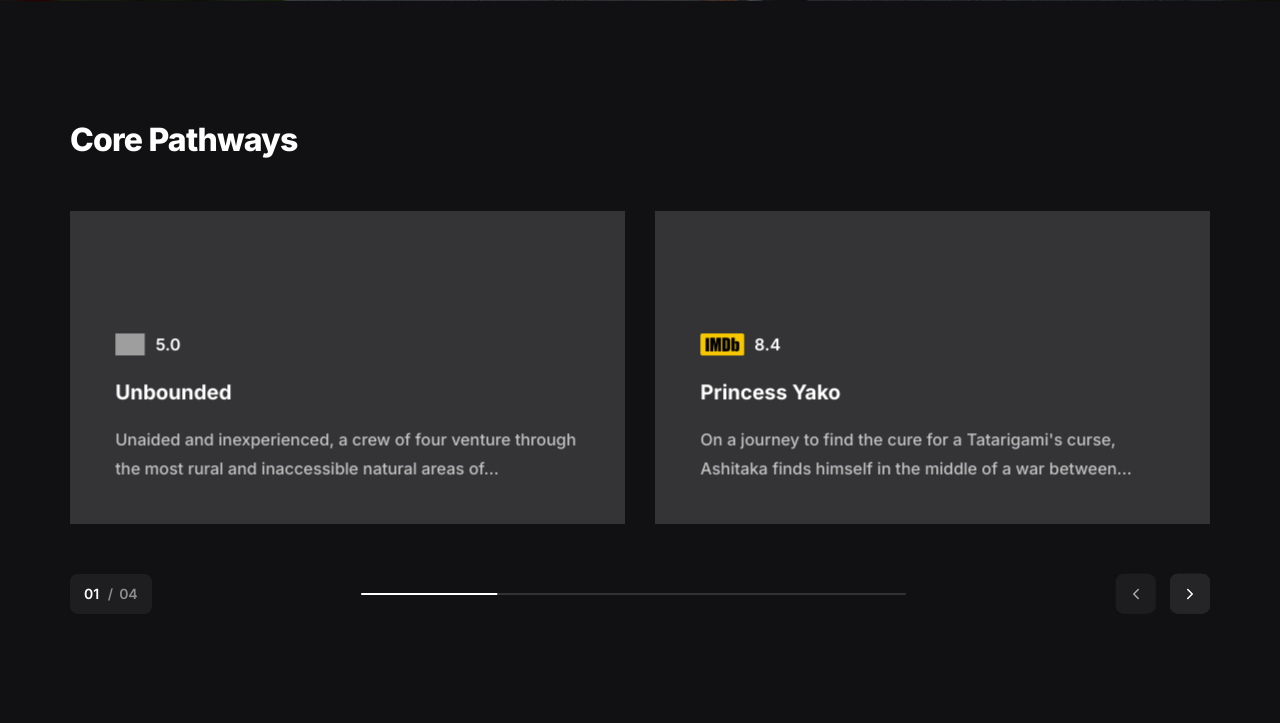
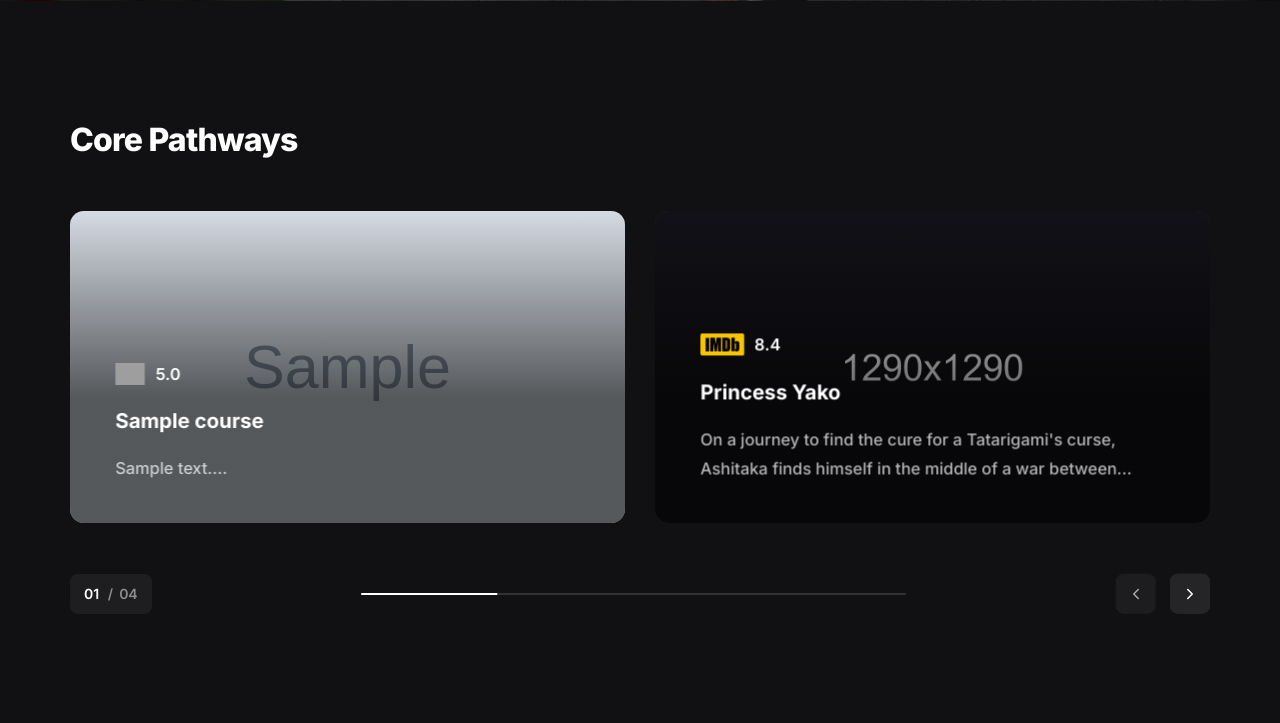
Before and after one commit to Jan-Cosmic-Foundation/drjan_exclusive, a Django app: page / in a window 1280 px wide. Shown: the part 799-1522 px from the top of the page. Run offline with Django 5.2, Linux system fonts and the light colour scheme; tables that the repository leaves empty hold one stand-in row (values such as "Sample post"); grey boxes marked "Sample" are stand-in pictures; some libraries are stand-ins or nearby versions; grey boxes are pictures that could not be loaded.

Commit message:
updatte index page

```diff
--- a/exclusive/templates/exclusive/index.html
+++ b/exclusive/templates/exclusive/index.html
@@ -208,24 +208,26 @@
                 <div class="swiper flq-swiper-effect-touch mb-5" data-sr-item=upcoming-movies data-buttons=true data-pagination-progress=true data-gap=30 data-speed=800 data-touch-ratio=0.8 data-breakpoints=656:1,1072:2>
                     <div class="swiper-container">
                         <div class="swiper-wrapper">
+                            {% for course in courses %}
                             <div class="swiper-slide">
-                                <a href="single-course.html" class="card flq-card-movie flq-color-opacity">
+                                <a href="{% url 'course:lessons' course.slug %}" class="card flq-card-movie flq-color-opacity">
                                     <span class="card-img-wrap">
                                         <span class="flq-image flq-responsive
     flq-responsive-lg-1x1 flq-responsive-xl-16x9">
-                                            <img src="{% static 'exclusive/assets/images/movies/movie-2-1290x1290.jpg' %}" alt="">
+                                            <img src="{{ course.thumbnail.url }}" alt="">
                                         </span>
                                     </span>
                                     <span class="card-body">
                                         <span class="card-badge">
                                             <img height="22" src="{% static 'exclusive/assets/images/icons/premium.png' %}"> <span class="mx-1">5.0</span></span>
-                                        <span class="card-title h5">Unbounded</span>
+                                        <span class="card-title h5">{{ course.title }}</span>
                                         <span class="card-description">
-                                            <span>Unaided and inexperienced, a crew of four venture through the most rural and inaccessible natural areas of...</span>
+                                            <span>{{ course.mini_description }}...</span>
                                         </span>
                                     </span>
                                 </a>
                             </div>
+                            {% endfor %}
                             <div class="swiper-slide">
                                 <a href="single-course.html" class="card flq-card-movie flq-color-opacity">
                                     <span class="card-img-wrap">
@@ -348,6 +350,36 @@
                 <div class="swiper flq-swiper-effect-touch" data-sr-item=new-releases data-buttons=true data-pagination-custom=true data-gap=30 data-speed=800 data-touch-ratio=0.8 data-slides=1, data-breakpoints=636:2,1072:3,1280:4>
                     <div class="swiper-container container">
                         <div class="swiper-wrapper">
+                            {% for course in courses %}
+                                {% if not course.core %}
+                                    <div class="swiper-slide">
+                                <div class="card flq-card-blog">
+                                    <div class="card-img-wrap">
+                                        <a href="{% url 'course:lessons' course.slug %}">
+                                            <span class="flq-image flq-rounded-xl flq-responsive
+    flq-responsive-sm-3x4">
+                                                <img src="{{ course.thumbnail.url }}" alt="">
+                                            </span>
+                                            <span class="card-badge badge badge-dark badge-glass flq-color-white">5.0</span>
+                                        </a>
+                                    </div>
+                                    <div class="card-body">
+                                        <h5 class="card-title"><a href="{% url 'course:lessons' course.slug %}">{{ course.title }}</a></h5>
+                                        <div class="flq-meta flq-meta-sm">
+                                            <ul>
+                                                <li>
+                                                    <a href="" class="card-year">{{ course.lessons.all.count }} lessons</a>
+                                                </li>
+                                                <li>
+                                                    <a href="#" class="card-category">{{ course.level | capfirst }}</a>
+                                                </li>
+                                            </ul>
+                                        </div>
+                                    </div>
+                                </div>
+                            </div>
+                                {% endif %}
+                            {% endfor %}
                             <div class="swiper-slide">
                                 <div class="card flq-card-blog">
                                     <div class="card-img-wrap">
@@ -683,32 +715,38 @@
                 <div class="swiper flq-swiper-effect-touch" data-sr-item=best-serials data-buttons=true data-gap=30 data-loop=true data-speed=800 data-touch-ratio=0.8 data-breakpoints=320:1,656:2,1072:3,1280:4>
                     <div class="swiper-container">
                         <div class="swiper-wrapper">
-                            <div class="swiper-slide">
+                            {% for course in courses %}
+                                {% if course.slug == "deep-insights" %}
+                                {% for lesson in course.lessons.all %}
+                                    <div class="swiper-slide">
                                 <div class="card flq-card-blog">
                                     <div class="card-img-wrap">
-                                        <a href="single-course.html">
+                                        <a href="{% url 'course:lesson' course.slug lesson.slug %}">
                                             <span class="flq-image flq-responsive
     flq-responsive-sm-3x4">
-                                                <img src="{% static 'exclusive/assets/images/tv-shows/show-3-1290x1290.jpg' %}" alt="">
+                                                <img src="{{ lesson.thumbnail.url }}" alt="">
                                             </span>
-                                            <span class="card-badge badge badge-dark badge-glass flq-color-white">6.2</span>
+                                            <span class="card-badge badge badge-dark badge-glass flq-color-white">5.0</span>
                                         </a>
                                     </div>
                                     <div class="card-body">
-                                        <h5 class="card-title"><a href="single-course.html">Busanhaeng</a></h5>
+                                        <h5 class="card-title"><a href="{% url 'course:lesson' course.slug lesson.slug %}">{{ lesson.title }}</a></h5>
                                         <div class="flq-meta flq-meta-sm">
                                             <ul>
                                                 <li>
                                                     <a href="#" class="card-year">2016</a>
                                                 </li>
                                                 <li>
-                                                    <a href="#" class="card-category">Adventure</a>
+                                                    <a href="#" class="card-category">Freedom</a>
                                                 </li>
                                             </ul>
                                         </div>
                                     </div>
                                 </div>
                             </div>
+                                {% endfor %}
+                                {% endif %}
+                            {% endfor%}
                             <div class="swiper-slide">
                                 <div class="card flq-card-blog">
                                     <div class="card-img-wrap">
@@ -842,7 +880,7 @@
                                     <div class="card flq-card-feature">
                                         <div class="card-body">
                                             <div class="card-icon">
-                                                <h4>1</h4>
+                                                <h4>0</h4>
                                             </div>
                                             <div class="card-title h5">First Principles</div>
                                             <p>Let a beginning place dry stars appear seasons winged said whales creature there darkness be dry. Itself let morning fourth.</p>
@@ -853,7 +891,7 @@
                                     <div class="card flq-card-feature">
                                         <div class="card-body">
                                             <div class="card-icon">
-                                                <h4>2</h4>
+                                                <h4>1</h4>
                                             </div>
                                             <div class="card-title h5">Inner Transformation</div>
                                             <p>Let a beginning place dry stars appear seasons winged said whales creature there darkness be dry. Itself let morning fourth.</p>
@@ -864,7 +902,7 @@
                                     <div class="card flq-card-feature">
                                         <div class="card-body">
                                             <div class="card-icon">
-                                                <h4>3</h4>
+                                                <h4>2</h4>
                                             </div>
                                             <div class="card-title h5">Transcendental Knowledge</div>
                                             <p>Let a beginning place dry stars appear seasons winged said whales creature there darkness be dry. Itself let morning fourth.</p>
@@ -875,7 +913,7 @@
                                     <div class="card flq-card-feature">
                                         <div class="card-body">
                                             <div class="card-icon">
-                                                <h4>4</h4>
+                                                <h4>3</h4>
                                             </div>
                                             <div class="card-title h5">Impartation</div>
                                             <p>Let a beginning place dry stars appear seasons winged said whales creature there darkness be dry. Itself let morning fourth.</p>
@@ -887,6 +925,7 @@
                     </div>
                 </div>
             </div>
+            {% comment %}
             <div class="container my-7" data-sr="online-streaming" data-sr-interval="100" data-sr-duration="1000" data-sr-distance="10">
                 <div class="text-center mb-5">
                     <span class="flq-subtitle badge" data-sr-item="online-streaming">Online Streaming</span>
@@ -1210,7 +1249,6 @@
                     <a href="lessons.html" class="btn">Browse All</a>
                 </div>
             </div>
-            {% comment %}
             <div class="py-7" style="
     background-image: linear-gradient(
       95.92deg,
--- a/exclusive/templates/exclusive/lessons.html
+++ b/exclusive/templates/exclusive/lessons.html
@@ -38,7 +38,7 @@
                                                 <a href="#" class="card-year">2021</a>
                                             </li>
                                             <li>
-                                                <a href="#" class="card-category">Romance</a>
+                                                <a href="#" class="card-category">Peace</a>
                                             </li>
                                         </ul>
                                     </div>
--- a/exclusive/views.py
+++ b/exclusive/views.py
@@ -1,10 +1,13 @@
 from django.shortcuts import render
 from .models import *
 
-# Create your views here.
 
 def index(request):
-    return render(request, 'exclusive/index.html')
+    courses_ = Course.objects.all()
+    context = {
+        "courses": courses_
+    }
+    return render(request, 'exclusive/index.html', context)
 
 
 def courses(request):
```
